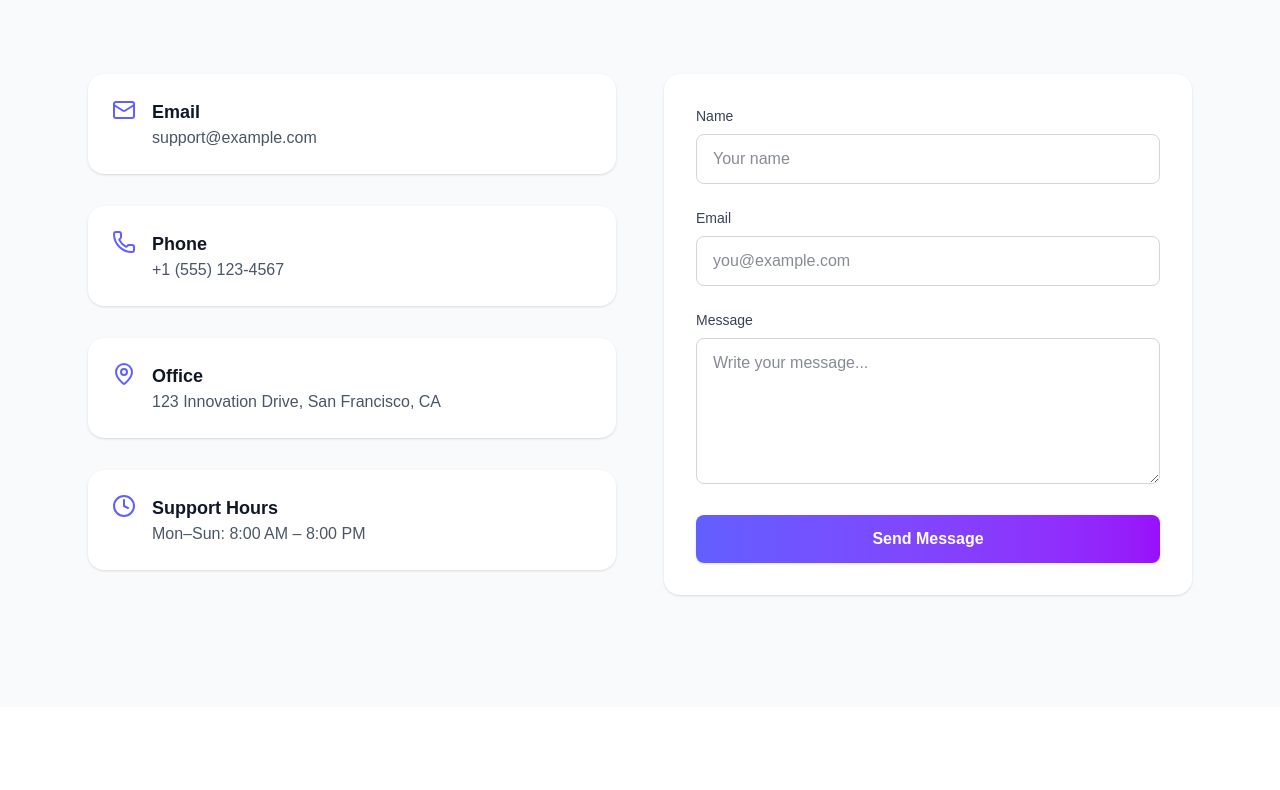
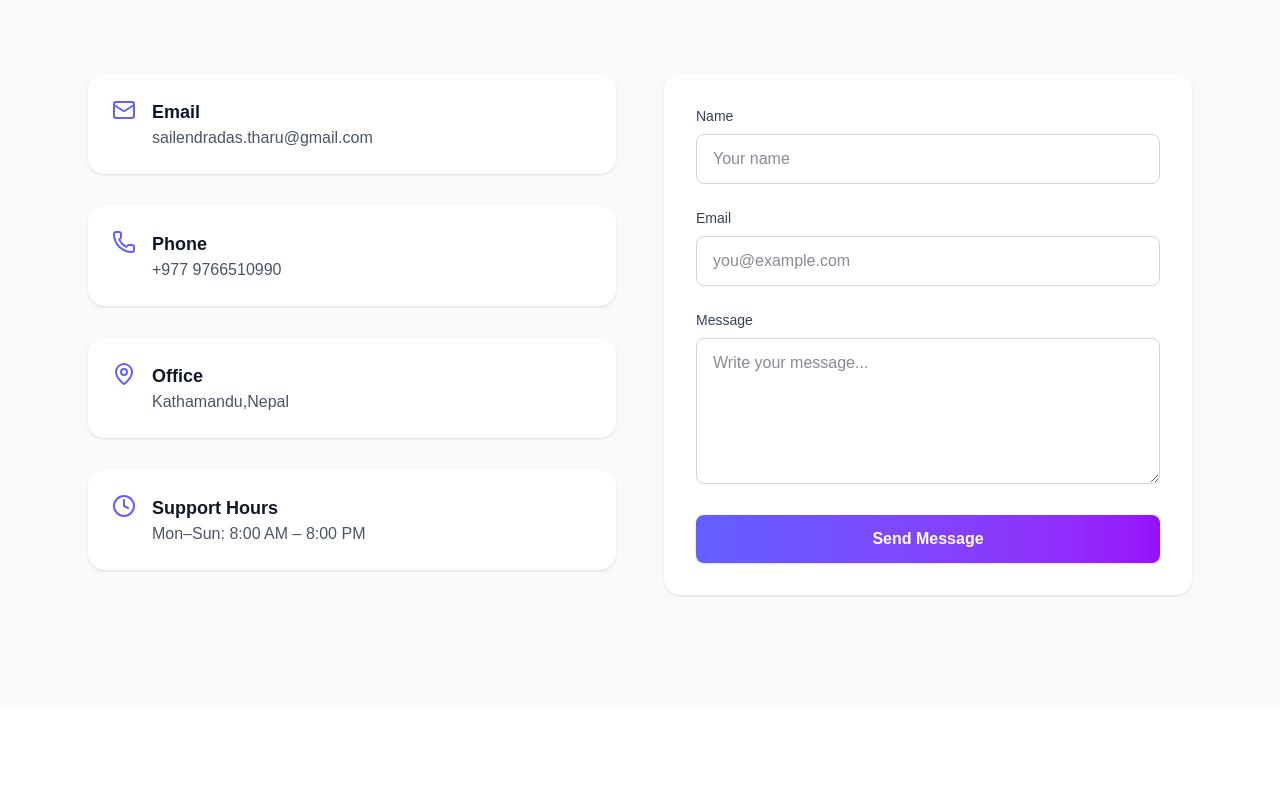
Before and after one commit to sailendra-tharu/website, a Next.js app: page /contact in a window 1280 px wide. Shown: the part 580-1370 px from the top of the page. Built offline with nearby package versions, Linux system fonts and the light colour scheme.

Commit message:
design of about and contact page

```diff
--- a/src/app/contact/page.tsx
+++ b/src/app/contact/page.tsx
@@ -81,17 +81,17 @@ export default function Contact() {
               {
                 icon: <Mail className="w-6 h-6 text-indigo-500" />,
                 title: "Email",
-                desc: "support@example.com",
+                desc: "sailendradas.tharu@gmail.com",
               },
               {
                 icon: <Phone className="w-6 h-6 text-indigo-500" />,
                 title: "Phone",
-                desc: "+1 (555) 123-4567",
+                desc: "+977 9766510990",
               },
               {
                 icon: <MapPin className="w-6 h-6 text-indigo-500" />,
                 title: "Office",
-                desc: "123 Innovation Drive, San Francisco, CA",
+                desc: "Kathamandu,Nepal",
               },
               {
                 icon: <Clock className="w-6 h-6 text-indigo-500" />,
@@ -205,7 +205,6 @@ export default function Contact() {
           </div>
         </div>
       </section>
-
       {/* Map Section */}
       <section className="relative h-[450px] w-full">
         <motion.div
@@ -217,7 +216,7 @@ export default function Contact() {
         >
           <iframe
             className="w-full h-full"
-            src="https://www.google.com/maps/embed?pb=!1m18!1m12!1m3!1d3153.0986586934823!2d-122.41941568468174!3d37.774929779759454!2m3!1f0!2f0!3f0!3m2!1i1024!2i768!4f13.1!3m3!1m2!1s0x8085809c7e8c6f4f%3A0x8f62f5f5a7bb7d9!2sSan%20Francisco%2C%20CA!5e0!3m2!1sen!2sus!4v1694017200000!5m2!1sen!2sus"
+            src="https://www.google.com/maps/embed?pb=!1m18!1m12!1m3!1d3532.283580819868!2d85.31891147451426!3d27.701689982786247!2m3!1f0!2f0!3f0!3m2!1i1024!2i768!4f13.1!3m3!1m2!1s0x39eb1900e484c6f5%3A0xf3e98b9c9f1f4a70!2sNew%20Road%2C%20Kathmandu%2C%20Nepal!5e0!3m2!1sen!2sus!4v1694017200000!5m2!1sen!2sus"
             allowFullScreen
             loading="lazy"
           ></iframe>
```
